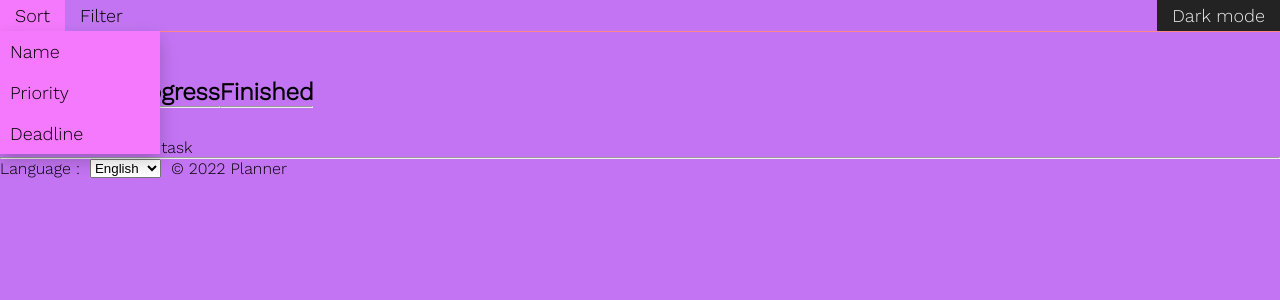
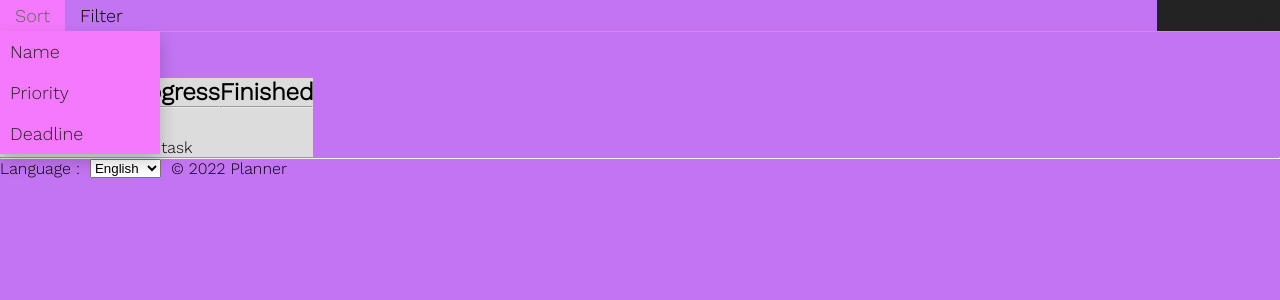
Before and after one commit to AxelKirac/MyOldTraining, a PHP site: page / in a window 1280 px wide. Shown: the top 300 px of the page. Run offline with PHP 8.4, Linux system fonts and the light colour scheme.

Commit message:
Light theme menu implementation

```diff
--- a/assets/css/_lightTheme.scss
+++ b/assets/css/_lightTheme.scss
@@ -3,6 +3,13 @@ $LIGHT_COLOR_B: #F479FC;
 $LIGHT_COLOR_C: #E67AB4;
 $LIGHT_COLOR_D: #FF8785;
 $LIGHT_COLOR_E: #F28B74;
+$LIGHT_COLOR_W:rgb(220, 220, 220);
+
+$LIGHT_TEXT_COLOR_A:rgb(35, 35, 35);
+$LIGHT_TEXT_COLOR_A_HOVER:rgb(100, 100, 100);
+
+$DT_COLOR_B:rgb(35, 35, 35);
+
 
 html.light, body.light {
     background-color: $LIGHT_COLOR_A;
@@ -11,18 +18,12 @@ html.light, body.light {
     border: 1px solid black;
     width: 300px;
 }
-.dropbtn.light:hover {
-    color: rgb(35, 35, 35);
-}
 .menu.light {
     border-bottom: 1px solid #FF8785;
 }
-.menu_btn.light:hover:not(.theme_switch) {
-    background-color: $LIGHT_COLOR_B;
-}
 .theme_switch.light {
-    color: rgb(235, 235, 235);
-    background-color: rgb(35, 35, 35);
+    color: $LIGHT_TEXT_COLOR_A;
+    background-color: $DT_COLOR_B;
 }
 .dropdown-content-todo, .dropdown-content-doing, .dropdown-content-done {
     color: black;
@@ -32,7 +33,28 @@ html.light, body.light {
     box-shadow: 0px 8px 16px 0px rgba(0,0,0,0.2);
 }
 .dropdown-content.light p {
-    color: black;
+    color: $LIGHT_TEXT_COLOR_A;
+}
+
+
+// HOVER MENU
+.menu_btn.light:hover:not(.theme_switch) {
+    color: $LIGHT_TEXT_COLOR_A_HOVER;
+    background-color: $LIGHT_COLOR_B;
+}
+.dropdown-content.light:hover {
+    p:hover {
+        color: $LIGHT_TEXT_COLOR_A_HOVER;
+    }
+}
+.dropdown-content {
+    &-todo.light, &-doing.light, &-done.light {
+        &:hover {
+            p {
+                color: $LIGHT_TEXT_COLOR_A_HOVER;
+            }
+        }
+    }
 }
 .dropdown-content-todo.light, .dropdown-content-doing.light, .dropdown-content-done.light,
 .sorting_name.light, .sorting_priority.light, .sorting_timeline.light {
@@ -40,3 +62,7 @@ html.light, body.light {
         background-color: $LIGHT_COLOR_C;
     }
 }
+
+.toDo, .doing, .done {
+    background-color: $LIGHT_COLOR_W;
+}
--- a/assets/css/style.css
+++ b/assets/css/style.css
@@ -14,20 +14,12 @@ html.light, body.light {
   width: 300px;
 }
 
-.dropbtn.light:hover {
-  color: rgb(35, 35, 35);
-}
-
 .menu.light {
   border-bottom: 1px solid #FF8785;
 }
 
-.menu_btn.light:hover:not(.theme_switch) {
-  background-color: #F479FC;
-}
-
 .theme_switch.light {
-  color: rgb(235, 235, 235);
+  color: rgb(35, 35, 35);
   background-color: rgb(35, 35, 35);
 }
 
@@ -41,12 +33,29 @@ html.light, body.light {
 }
 
 .dropdown-content.light p {
-  color: black;
+  color: rgb(35, 35, 35);
+}
+
+.menu_btn.light:hover:not(.theme_switch) {
+  color: rgb(100, 100, 100);
+  background-color: #F479FC;
+}
+
+.dropdown-content.light:hover p:hover {
+  color: rgb(100, 100, 100);
+}
+
+.dropdown-content-todo.light:hover p, .dropdown-content-doing.light:hover p, .dropdown-content-done.light:hover p {
+  color: rgb(100, 100, 100);
 }
 
 .dropdown-content-todo.light:hover, .dropdown-content-doing.light:hover, .dropdown-content-done.light:hover,
 .sorting_name.light:hover, .sorting_priority.light:hover, .sorting_timeline.light:hover {
   background-color: #E67AB4;
+}
+
+.toDo, .doing, .done {
+  background-color: rgb(220, 220, 220);
 }
 
 /*
```
